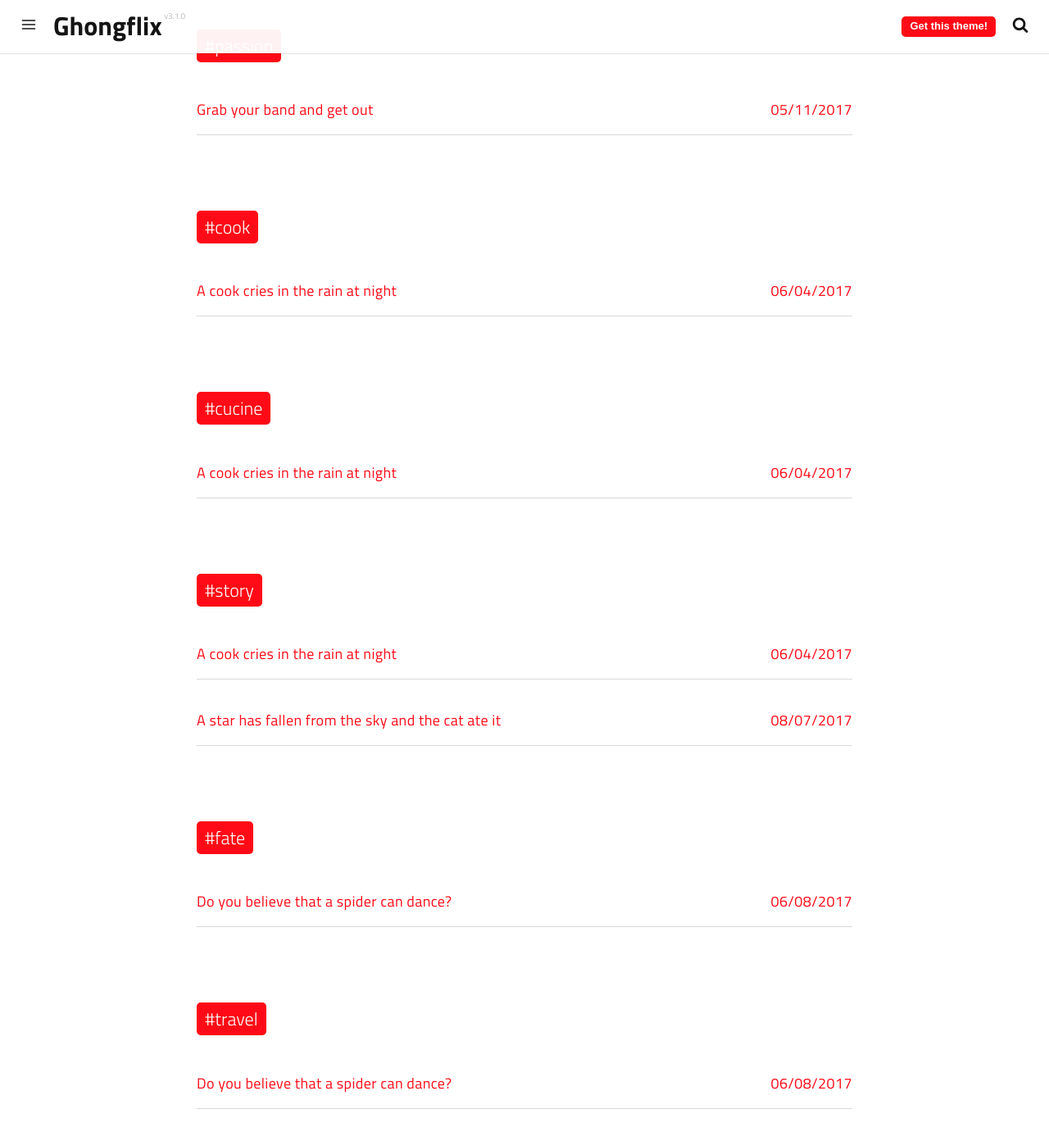
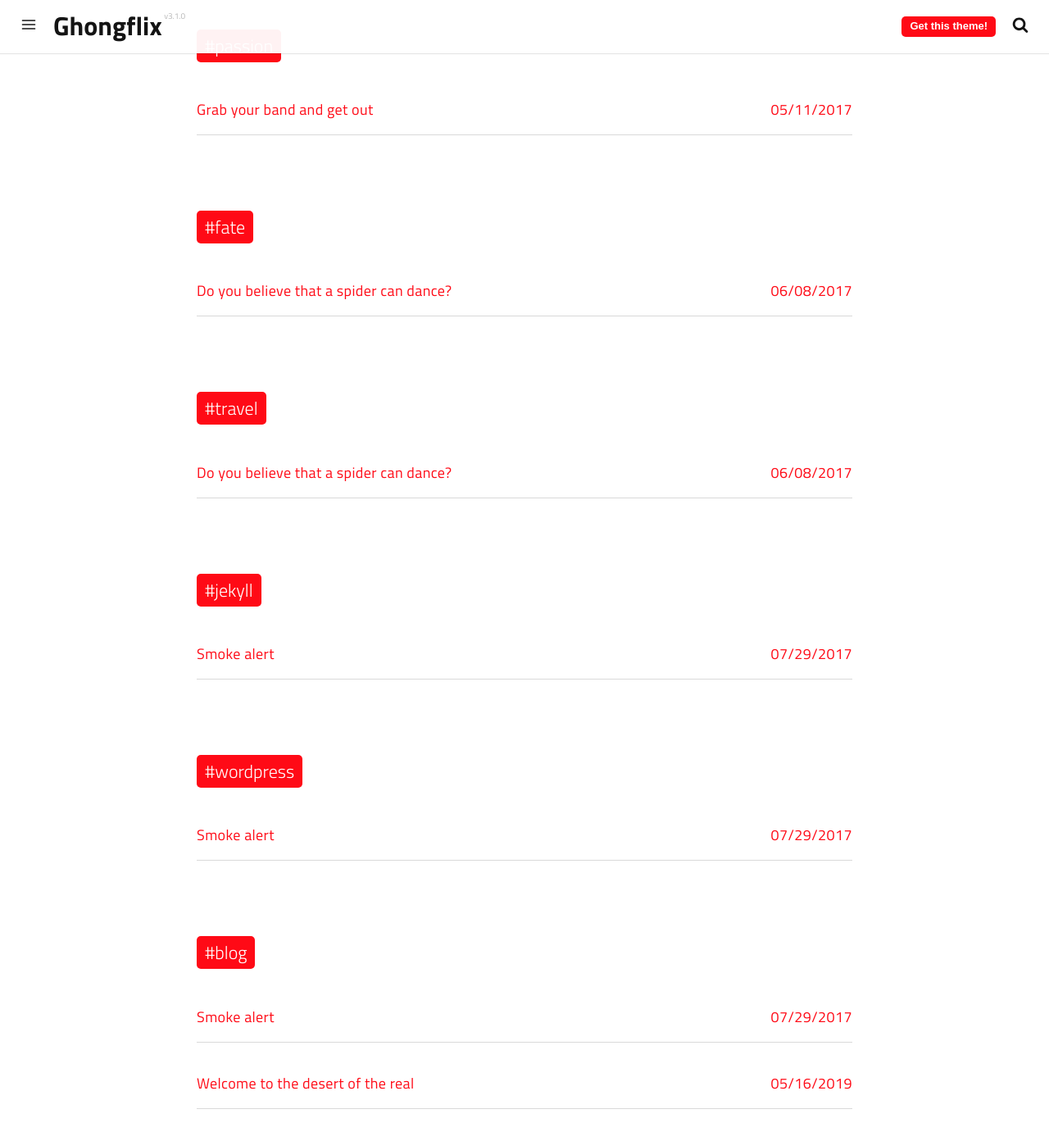
Before and after one commit to Geunyeonghong/Geunyeonghong.github.io, a Jekyll site: the page built from tags.html, in a window 1280 px wide and 1400 px high, scrolled down 1942 px. Shown: the top 1392 px of the window at 82% size. Built offline with Jekyll 4.4.1, drawn with Linux system fonts in a browser that asks for light colours; a script that is not in the unit is left out; a file with an impossible date is left out; some of the changed text lies outside the part shown.

Commit message:
Update 2014-02-02-a-cook-cries-in-the-rain-at-night.md

```diff
--- a/_posts/2014-02-02-a-cook-cries-in-the-rain-at-night.md
+++ b/_posts/2014-02-02-a-cook-cries-in-the-rain-at-night.md
@@ -1,17 +1,22 @@
 ---
-date: 2017-06-04 12:00:00
+date: {}
 layout: post
 title: A cook cries in the rain at night
-subtitle: Lorem ipsum dolor sit amet, consectetur adipisicing elit.
-description: Lorem ipsum dolor sit amet, consectetur adipisicing elit, sed do eiusmod tempor incididunt ut labore et dolore magna aliqua.
-image: https://res.cloudinary.com/dm7h7e8xj/image/upload/v1559824575/theme14_gi2ypv.jpg
-optimized_image: https://res.cloudinary.com/dm7h7e8xj/image/upload/c_scale,w_380/v1559824575/theme14_gi2ypv.jpg
+subtitle: 'Lorem ipsum dolor sit amet, consectetur adipisicing elit.'
+description: >-
+  Lorem ipsum dolor sit amet, consectetur adipisicing elit, sed do eiusmod
+  tempor incididunt ut labore et dolore magna aliqua.
+image: >-
+  https://res.cloudinary.com/dm7h7e8xj/image/upload/v1559824575/theme14_gi2ypv.jpg
+optimized_image: >-
+  https://res.cloudinary.com/dm7h7e8xj/image/upload/c_scale,w_380/v1559824575/theme14_gi2ypv.jpg
 category: diet
 tags:
   - cook
   - cucine
   - story
 author: thiagorossener
+published: true
 ---
 
 Cas sociis natoque penatibus et magnis <a href="#">dis parturient montes</a>, nascetur ridiculus mus. *Aenean eu leo quam.* Pellentesque ornare sem lacinia quam venenatis vestibulum. Sed posuere consectetur est at lobortis. Cras mattis consectetur purus sit amet fermentum.
```
Also changed, not shown: other parts of _posts/2014-02-02-a-cook-cries-in-the-rain-at-night.md (+2 -0 lines).
